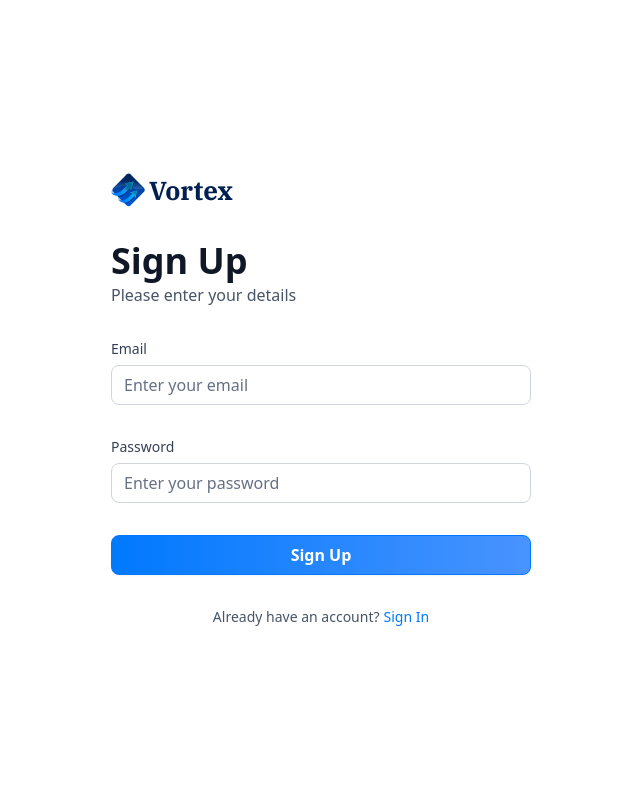
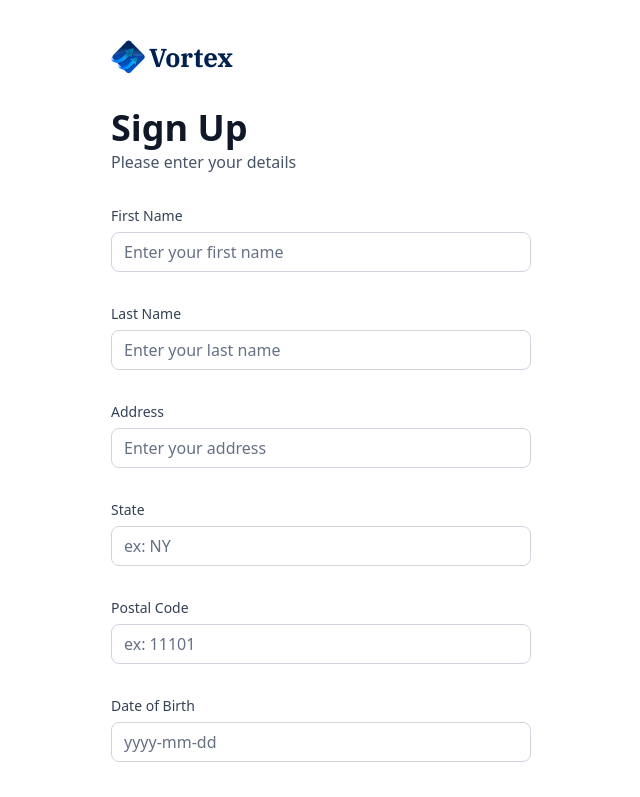
Before and after one commit to deli123/Vortex, a Next.js app: page /sign-up in a window 1280 px wide. Shown: the top 797 px of the page, without its empty margins (319-959 px from the left). Built offline with nearby package versions, Linux system fonts and the light colour scheme.

Commit message:
Add additional form inputs for sign up page

```diff
--- a/components/AuthForm.tsx
+++ b/components/AuthForm.tsx
@@ -18,9 +18,11 @@
   const [user, setUser] = useState(null);
   const [isLoading, setIsLoading] = useState(false);
 
+  const formSchema = authFormSchema(type);
+
   // 1. Define your form.
-  const form = useForm<z.infer<typeof authFormSchema>>({
-    resolver: zodResolver(authFormSchema),
+  const form = useForm<z.infer<typeof formSchema>>({
+    resolver: zodResolver(formSchema),
     defaultValues: {
       email: "",
       password: "",
@@ -28,7 +30,7 @@
   });
 
   // 2. Define a submit handler.
-  function onSubmit(values: z.infer<typeof authFormSchema>) {
+  function onSubmit(values: z.infer<typeof formSchema>) {
     // Do something with the form values.
     // ✅ This will be type-safe and validated.
     setIsLoading(true);
@@ -67,6 +69,52 @@
         <>
           <Form {...form}>
             <form onSubmit={form.handleSubmit(onSubmit)} className="space-y-8">
+              {type === "sign-up" && (
+                <>
+                  <CustomInput
+                    control={form.control}
+                    name="firstName"
+                    label="First Name"
+                    placeholder="Enter your first name"
+                  />
+                  <CustomInput
+                    control={form.control}
+                    name="lastName"
+                    label="Last Name"
+                    placeholder="Enter your last name"
+                  />
+                  <CustomInput
+                    control={form.control}
+                    name="address1"
+                    label="Address"
+                    placeholder="Enter your address"
+                  />
+                  <CustomInput
+                    control={form.control}
+                    name="state"
+                    label="State"
+                    placeholder="ex: NY"
+                  />
+                  <CustomInput
+                    control={form.control}
+                    name="postalCode"
+                    label="Postal Code"
+                    placeholder="ex: 11101"
+                  />
+                  <CustomInput
+                    control={form.control}
+                    name="dateOfBirth"
+                    label="Date of Birth"
+                    placeholder="yyyy-mm-dd"
+                  />
+                  <CustomInput
+                    control={form.control}
+                    name="ssn"
+                    label="SSN"
+                    placeholder="ex: 1234"
+                  />
+                </>
+              )}
               <CustomInput
                 control={form.control}
                 name="email"
--- a/components/CustomInput.tsx
+++ b/components/CustomInput.tsx
@@ -5,9 +5,11 @@
 import { z } from "zod";
 import { authFormSchema } from "@/lib/utils";
 
+const formSchema = authFormSchema('sign-up')
+
 interface CustomInput {
-  control: Control<z.infer<typeof authFormSchema>>;
-  name: FieldPath<z.infer<typeof authFormSchema>>;
+  control: Control<z.infer<typeof formSchema>>;
+  name: FieldPath<z.infer<typeof formSchema>>;
   label: string;
   placeholder: string;
   type?: string;
--- a/lib/utils.ts
+++ b/lib/utils.ts
@@ -195,7 +195,17 @@
   return date > twoDaysAgo ? "Processing" : "Success";
 };
 
-export const authFormSchema = z.object({
+export const authFormSchema = (type: string) => z.object({
+  // both
   email: z.string().email(),
-  password: z.string().min(8)
+  password: z.string().min(8),
+
+  // sign up only
+  firstName: type === 'sign-in' ? z.string().optional() : z.string().min(3),
+  lastName: type === 'sign-in' ? z.string().optional() : z.string().min(3),
+  address1: type === 'sign-in' ? z.string().optional() : z.string().max(50),
+  state: type === 'sign-in' ? z.string().optional() : z.string().min(2).max(2),
+  postalCode: type === 'sign-in' ? z.string().optional() : z.string().min(3).max(6),
+  dateOfBirth: type === 'sign-in' ? z.string().optional() : z.string().min(3),
+  ssn: type === 'sign-in' ? z.string().optional() : z.string().min(3),
 });
```
